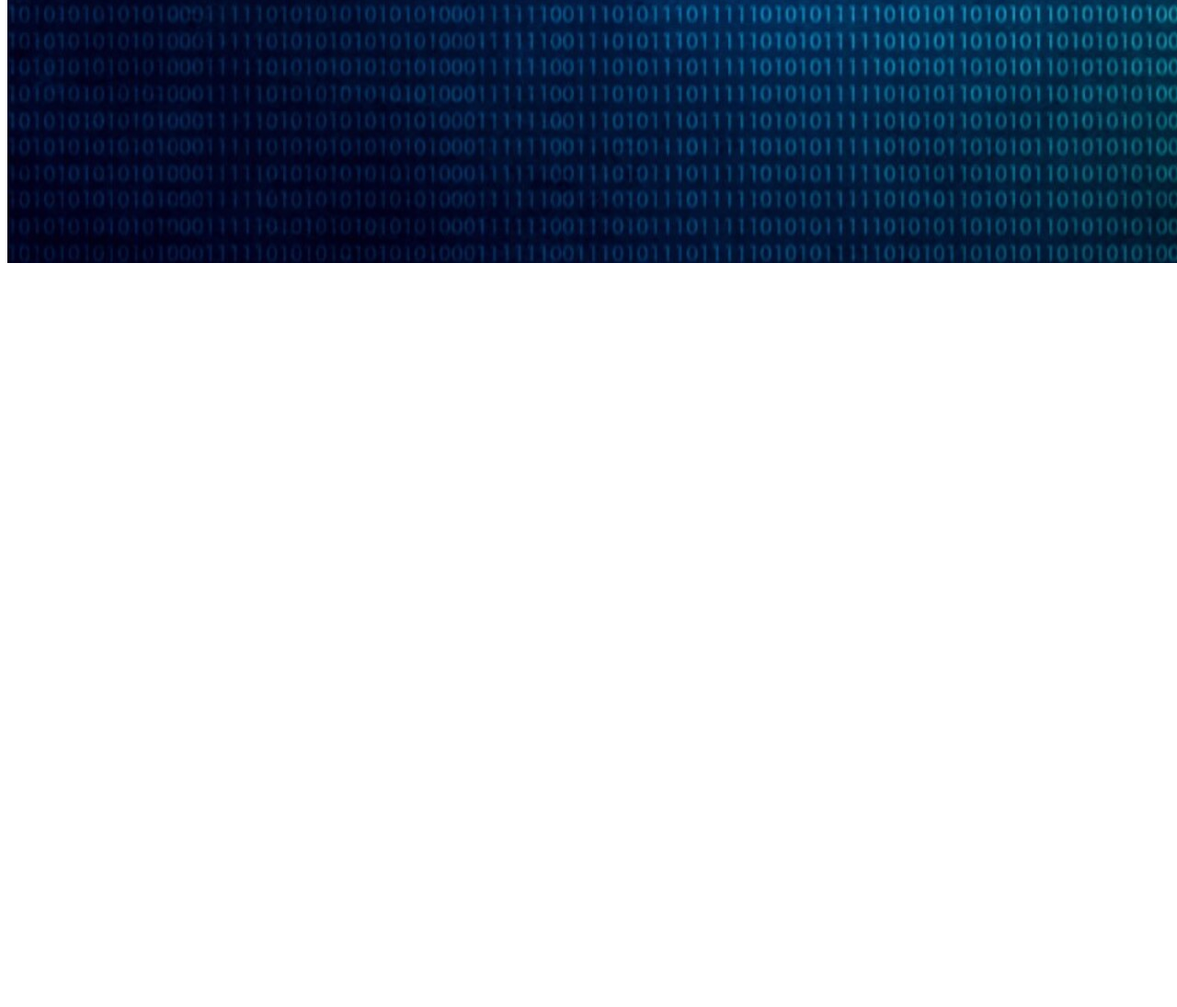
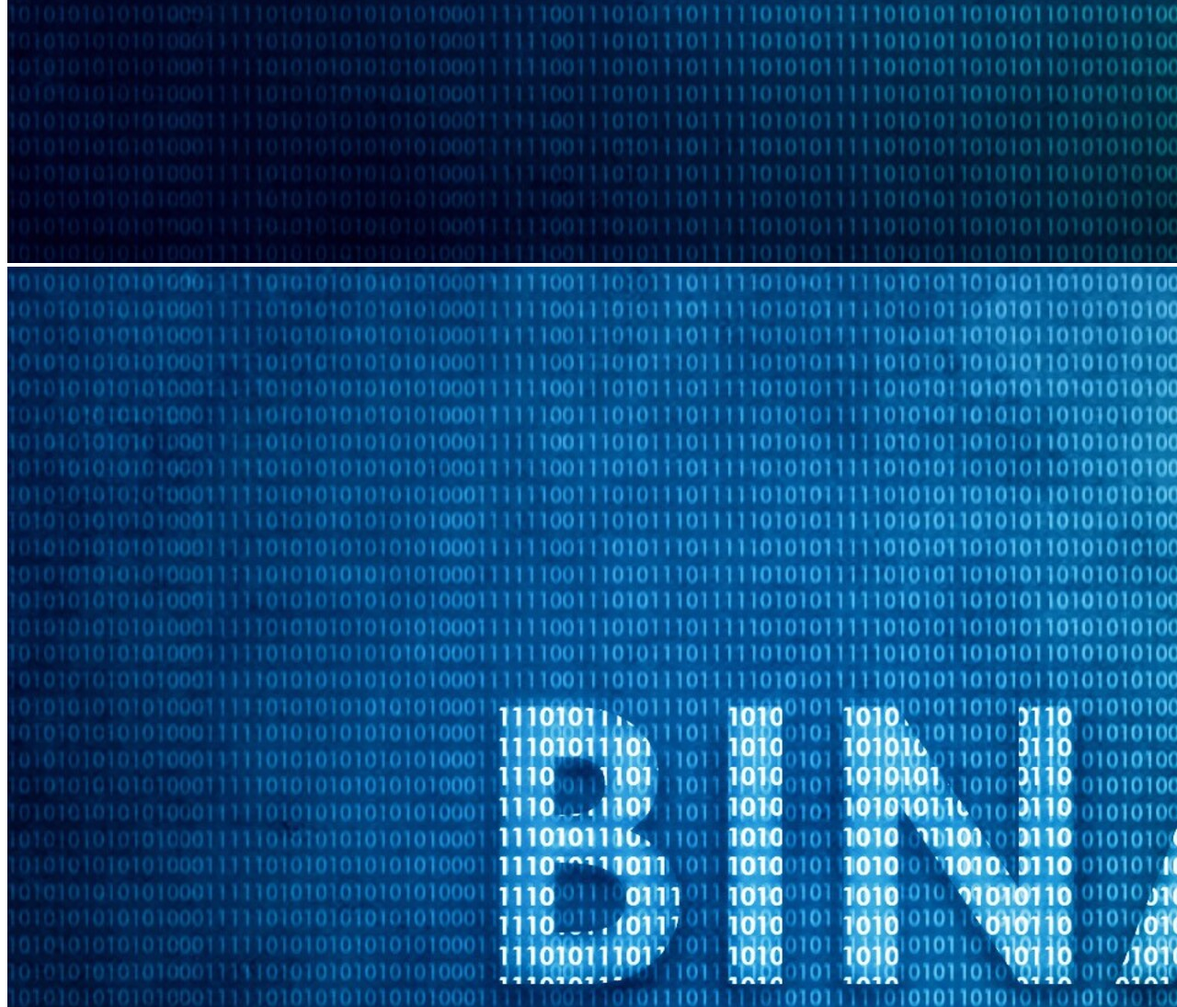
Before and after one commit to goshikadheeraj/test, a plain HTML site: page index.html in a window 1280 px wide. Shown: the part 1234-2329 px from the top of the page at 92% size. Before the commit the page ends 1532 px from the top, so only its background shows below. Drawn offline with Linux system fonts and the light colour scheme.

Commit message:
Update index.html

```diff
--- a/index.html
+++ b/index.html
@@ -7,6 +7,7 @@
     <title>Document</title>
     <h1>dhel</h1>
     <img src="TEST\binary.jpg" alt="Nothing">
+    <img src="TEST/binary.jpg" alt="Nothing">
 </head>
 <body>
 
```
